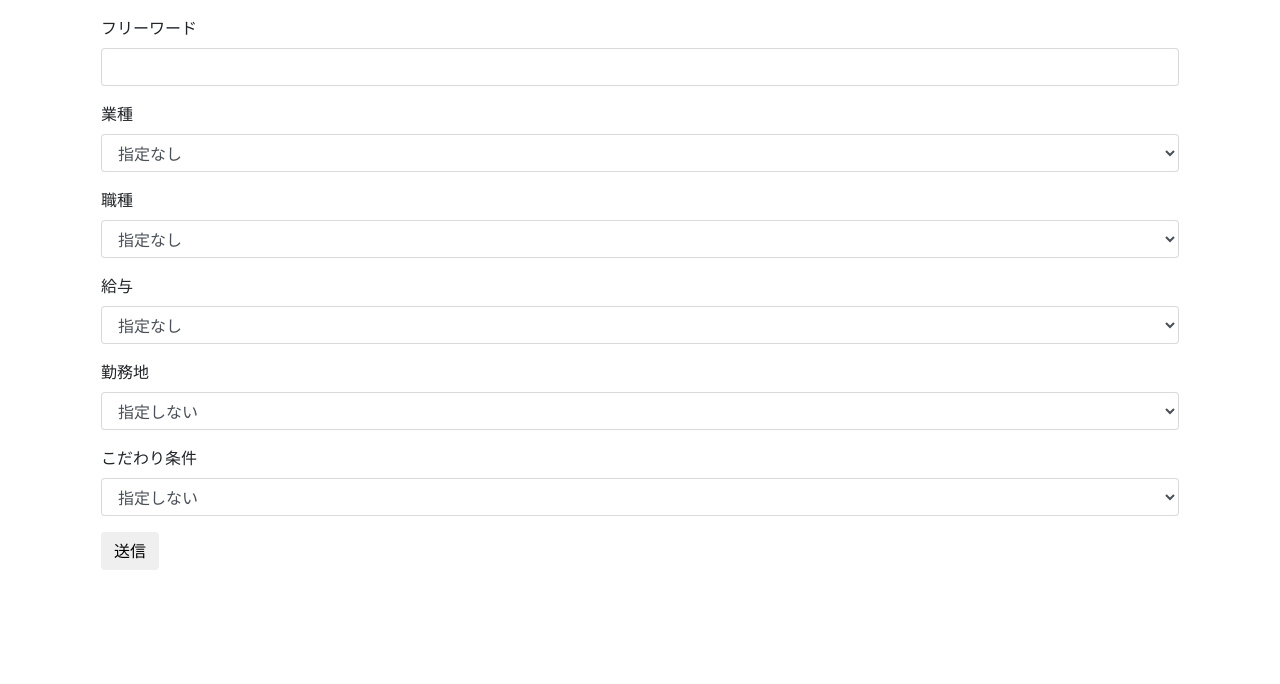
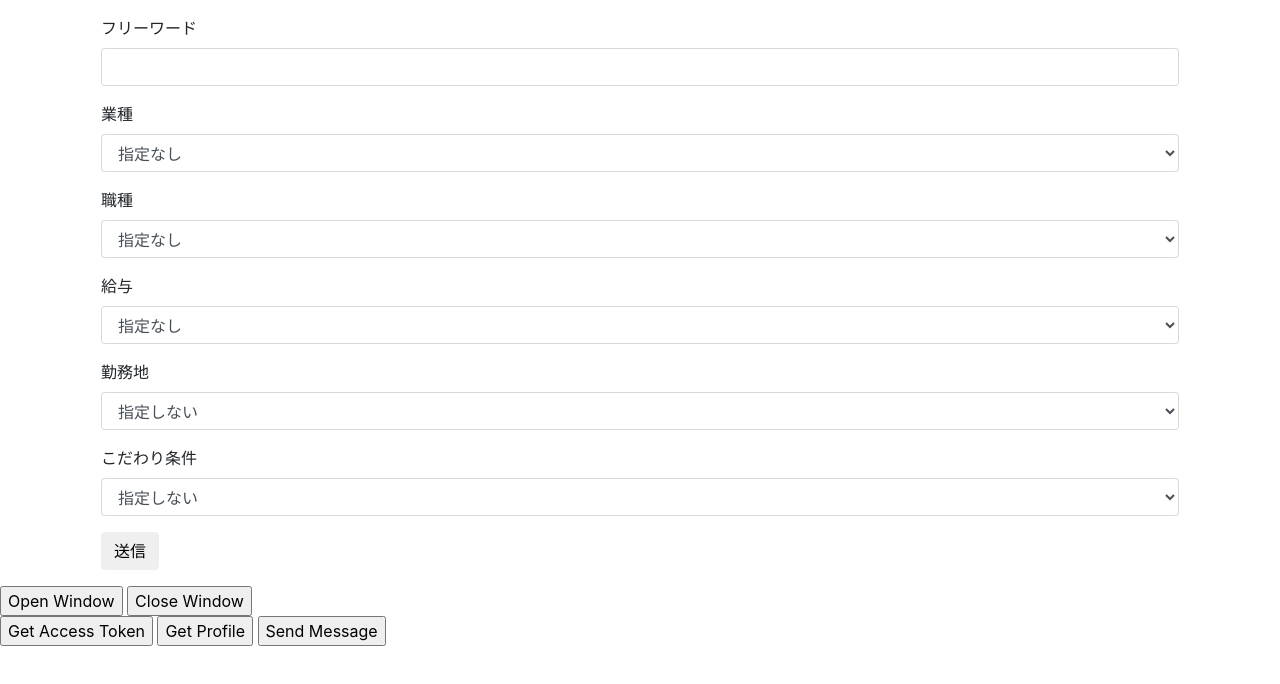
Before and after one commit to lifftester/test_1, a plain HTML site: page index.html in a window 1280 px wide. Drawn offline with nearby package versions, Linux system fonts and the light colour scheme; a script that the page names is missing.

Commit message:
Update index.html

```diff
--- a/index.html
+++ b/index.html
@@ -71,6 +71,17 @@
             </div>
         </div>
     </div>
+    <div class="buttongroup">
+        <div class="buttonrow">
+            <button id="openwindowbutton">Open Window</button>
+            <button id="closewindowbutton">Close Window</button>
+        </div>
+        <div class="buttonrow">
+            <button id="getaccesstoken">Get Access Token</button>
+            <button id="getprofilebutton">Get Profile</button>
+            <button id="sendmessagebutton">Send Message</button>
+        </div>
+    </div>
     <!-- ここから -->
     <script src="https://code.jquery.com/jquery-3.2.1.slim.min.js" integrity="sha384-KJ3o2DKtIkvYIK3UENzmM7KCkRr/rE9/Qpg6aAZGJwFDMVNA/GpGFF93hXpG5KkN" crossorigin="anonymous"></script>
     <script src="https://cdnjs.cloudflare.com/ajax/libs/popper.js/1.11.0/umd/popper.min.js" integrity="sha384-b/U6ypiBEHpOf/4+1nzFpr53nxSS+GLCkfwBdFNTxtclqqenISfwAzpKaMNFNmj4" crossorigin="anonymous"></script>
```
